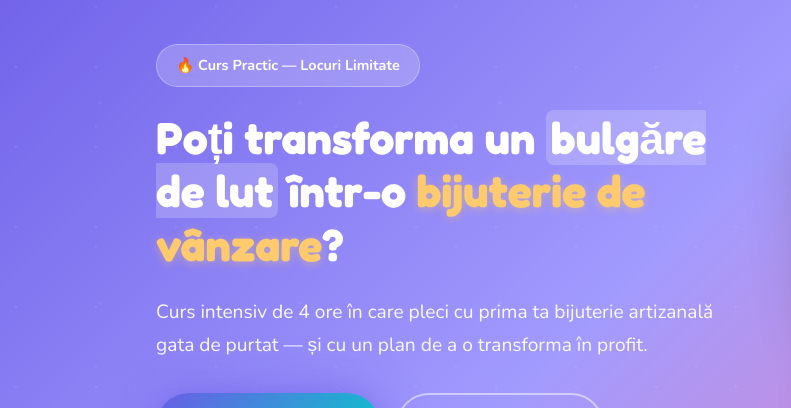
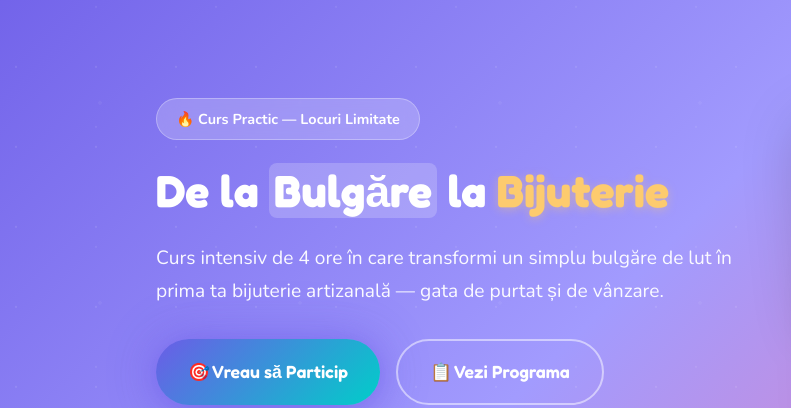
Before and after one commit to iliemariuscosmin/PrezentareTrainTheTrainer, a plain HTML site: page landing.html in a window 1280 px wide. Shown: the part 128-536 px from the top of the page, 0-791 px from the left. Drawn offline with nearby package versions, Linux system fonts and the light colour scheme.

Commit message:
Titlu unificat: De la Bulgare la Bijuterie pe toate paginile

```diff
--- a/landing.html
+++ b/landing.html
@@ -3,7 +3,7 @@
 <head>
     <meta charset="UTF-8">
     <meta name="viewport" content="width=device-width, initial-scale=1.0">
-    <title>Curs Modelare Lut Polimeric — Transformă Lutul în Bijuterii & Lutul în Profit</title>
+    <title>De la Bulgăre la Bijuterie — Curs Practic de Modelare Lut Polimeric</title>
     <meta name="description" content="Curs practic de 4 ore: învață să creezi bijuterii artizanale din lut polimeric și rășină epoxidică. De la zero la prima bijuterie – și primul profit.">
 
     <!-- Fonts -->
@@ -37,8 +37,8 @@
         <div class="hero-particles"></div>
         <div class="hero-content" data-aos="fade-up">
             <span class="hero-badge">🔥 Curs Practic — Locuri Limitate</span>
-            <h1>Poți transforma un <span class="highlight">bulgăre de lut</span> într-o <span class="highlight-gold">bijuterie de vânzare</span>?</h1>
-            <p class="hero-subtitle">Curs intensiv de 4 ore în care pleci cu prima ta bijuterie artizanală gata de purtat — și cu un plan de a o transforma în profit.</p>
+            <h1>De la <span class="highlight">Bulgăre</span> la <span class="highlight-gold">Bijuterie</span></h1>
+            <p class="hero-subtitle">Curs intensiv de 4 ore în care transformi un simplu bulgăre de lut în prima ta bijuterie artizanală — gata de purtat și de vânzare.</p>
             <div class="hero-ctas">
                 <a href="#inscriere" class="btn btn-primary btn-glow">
                     <span>🎯 Vreau să Particip</span>
```
Also changed, not shown: curs.html (+1 -1 lines).
